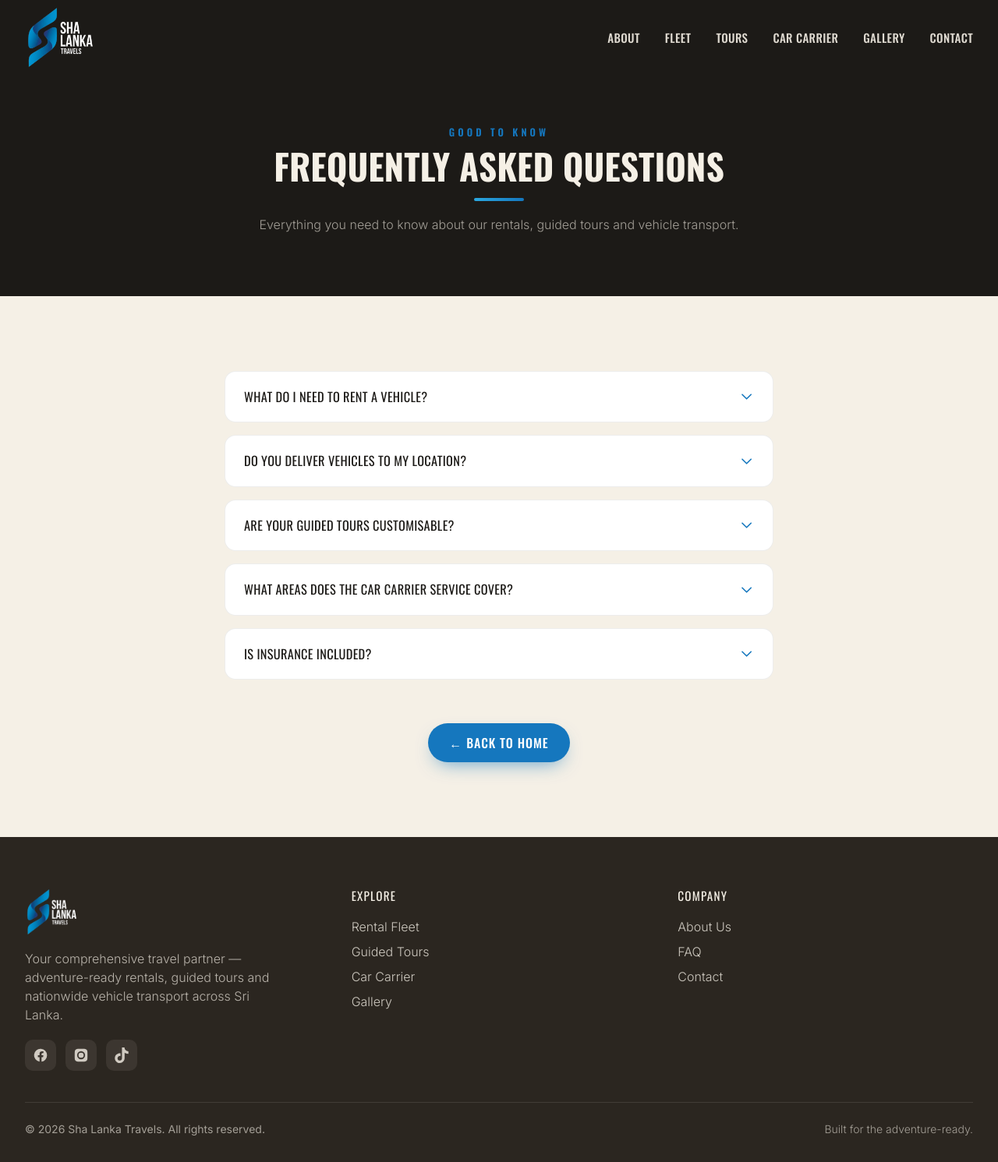
After one commit to mafia1092/sha-lanka, a PHP site: page /faq.html in a window 1280 px wide. The commit adds this page. Shown: the whole page at 78% size. Run offline with PHP 8.4, Linux system fonts and the light colour scheme; some libraries are stand-ins or nearby versions.

Commit message:
Convert site to a hub that links out to the sub-brand websites
- Service cards now link out to their dedicated sites (open in new tab):
  fleet motorcycles/jeeps/motorhomes + all three guided-tour cards
- Car Carrier: replace the two form CTAs with a single "Visit the Site"
  button linking to carcarriernegombo.com
- Remove the "Built for Every Kind of Adventure" highlight band
- Enlarge the header logo by 50% (84/69/75px) and grow the nav bar
  (h-24 default, 5rem scrolled) so the bigger logo fits cleanly
- Move FAQ to its own faq.html page (shared header/footer/styles),
  linked from the footer; remove FAQ from the page and top nav
- Remove the header "Get a Quote" CTA (site now redirects out)

```diff
--- a/assets/css/styles.css
+++ b/assets/css/styles.css
@@ -75,7 +75,7 @@ section[id] { scroll-margin-top: 5rem; }
 
 /* Brand logo (image) — swaps version on scroll */
 .brand-logo-img {
-  height: 56px;
+  height: 84px;
   width: auto;
   display: block;
   transition: height .3s ease;
@@ -83,9 +83,9 @@ section[id] { scroll-margin-top: 5rem; }
 .brand-logo-on-light { display: none; }            /* dark-text version hidden over hero */
 #site-header.scrolled .brand-logo-on-dark  { display: none; }
 #site-header.scrolled .brand-logo-on-light { display: block; }
-#site-header.scrolled .brand-logo-img { height: 46px; }
+#site-header.scrolled .brand-logo-img { height: 69px; }
 .footer-logo { height: 64px; width: auto; display: block; }
-@media (max-width: 480px) { .brand-logo-img { height: 50px; } }
+@media (max-width: 480px) { .brand-logo-img { height: 75px; } }
 
 .nav-link {
   position: relative;
@@ -112,7 +112,7 @@ section[id] { scroll-margin-top: 5rem; }
   backdrop-filter: blur(8px);
   box-shadow: 0 8px 28px -16px rgba(28,26,23,.45);
 }
-#site-header.scrolled #nav-inner { height: 4rem; }
+#site-header.scrolled #nav-inner { height: 5rem; }
 #site-header.scrolled .nav-brand   { color: #1C1A17; }
 #site-header.scrolled .nav-tagline { color: rgba(43,38,32,.55); }
 #site-header.scrolled .nav-link    { color: #2B2620; }
--- /dev/null
+++ b/faq.html
@@ -0,0 +1,195 @@
+<!DOCTYPE html>
+<html lang="en" class="scroll-smooth">
+<head>
+  <meta charset="UTF-8" />
+  <meta name="viewport" content="width=device-width, initial-scale=1.0" />
+  <title>FAQ — Sha Lanka Travels</title>
+  <meta name="description" content="Frequently asked questions about Sha Lanka Travels — rentals, guided tours and nationwide vehicle transport (car carrier) across Sri Lanka." />
+
+  <!-- Favicon -->
+  <link rel="icon" type="image/svg+xml" href="favicon.svg" />
+
+  <!-- Google Fonts: Oswald (display) + Inter (body) -->
+  <link rel="preconnect" href="https://fonts.googleapis.com" />
+  <link rel="preconnect" href="https://fonts.gstatic.com" crossorigin />
+  <link href="https://fonts.googleapis.com/css2?family=Oswald:wght@400;500;600;700&family=Inter:wght@300;400;500;600&display=swap" rel="stylesheet" />
+
+  <!-- AOS scroll animations -->
+  <link href="https://unpkg.com/aos@2.3.1/dist/aos.css" rel="stylesheet" />
+
+  <!-- Tailwind CSS (Play CDN) -->
+  <script src="https://cdn.tailwindcss.com"></script>
+  <script>
+    tailwind.config = {
+      theme: {
+        extend: {
+          colors: {
+            cream:    '#F5F0E6',
+            sand:     '#D9C3A3',
+            clay:     '#B5532A',
+            olive:    '#556B2F',
+            espresso: '#1C1A17',
+            bark:     '#2B2620',
+            brand:    '#1577BE',
+            brandglow:'#2BA8E0',
+          },
+          fontFamily: {
+            display: ['Oswald', 'ui-sans-serif', 'system-ui', 'sans-serif'],
+            body:    ['Inter', 'ui-sans-serif', 'system-ui', 'sans-serif'],
+          },
+        },
+      },
+    };
+  </script>
+
+  <!-- Custom styles -->
+  <link rel="stylesheet" href="assets/css/styles.css" />
+</head>
+
+<body class="font-body bg-cream text-bark antialiased">
+
+  <!-- ============ HEADER / NAV ============ -->
+  <header id="site-header" class="fixed top-0 inset-x-0 z-50 transition-all duration-300">
+    <nav class="max-w-7xl mx-auto px-4 sm:px-6 lg:px-8">
+      <div class="flex items-center justify-between h-24" id="nav-inner">
+        <!-- Brand: logo (swaps light/dark version on scroll) -->
+        <a href="index.html#home" class="flex items-center group" aria-label="Sha Lanka Travels — home">
+          <img src="assets/img/logo-on-dark.png" alt="Sha Lanka Travels" class="brand-logo-img brand-logo-on-dark" />
+          <img src="assets/img/logo-on-light.png" alt="Sha Lanka Travels" class="brand-logo-img brand-logo-on-light" />
+        </a>
+
+        <!-- Desktop nav -->
+        <ul class="hidden lg:flex items-center gap-8 font-display tracking-wide text-[15px] uppercase">
+          <li><a href="index.html#about" class="nav-link">About</a></li>
+          <li><a href="index.html#fleet" class="nav-link">Fleet</a></li>
+          <li><a href="index.html#tours" class="nav-link">Tours</a></li>
+          <li><a href="index.html#carrier" class="nav-link">Car Carrier</a></li>
+          <li><a href="index.html#gallery" class="nav-link">Gallery</a></li>
+          <li><a href="index.html#contact" class="nav-link">Contact</a></li>
+        </ul>
+
+        <!-- Mobile toggle -->
+        <button id="menu-toggle" class="lg:hidden inline-flex items-center justify-center w-11 h-11 rounded-md nav-link" aria-label="Open menu" aria-expanded="false">
+          <svg id="icon-open" xmlns="http://www.w3.org/2000/svg" class="w-7 h-7" fill="none" viewBox="0 0 24 24" stroke="currentColor" stroke-width="2"><path stroke-linecap="round" stroke-linejoin="round" d="M4 6h16M4 12h16M4 18h16"/></svg>
+          <svg id="icon-close" xmlns="http://www.w3.org/2000/svg" class="w-7 h-7 hidden" fill="none" viewBox="0 0 24 24" stroke="currentColor" stroke-width="2"><path stroke-linecap="round" stroke-linejoin="round" d="M6 18L18 6M6 6l12 12"/></svg>
+        </button>
+      </div>
+    </nav>
+
+    <!-- Mobile menu -->
+    <div id="mobile-menu" class="lg:hidden hidden bg-espresso/98 backdrop-blur border-t border-white/10">
+      <ul class="px-6 py-4 space-y-1 font-display tracking-wide uppercase text-cream">
+        <li><a href="index.html#about" class="mobile-link">About</a></li>
+        <li><a href="index.html#fleet" class="mobile-link">Fleet</a></li>
+        <li><a href="index.html#tours" class="mobile-link">Tours</a></li>
+        <li><a href="index.html#carrier" class="mobile-link">Car Carrier</a></li>
+        <li><a href="index.html#gallery" class="mobile-link">Gallery</a></li>
+        <li><a href="index.html#contact" class="mobile-link">Contact</a></li>
+      </ul>
+    </div>
+  </header>
+
+  <!-- ============ PAGE BANNER ============ -->
+  <section class="relative bg-espresso text-cream pt-40 pb-20 overflow-hidden">
+    <div class="relative z-10 max-w-3xl mx-auto px-4 sm:px-6 lg:px-8 text-center">
+      <p class="eyebrow">Good to Know</p>
+      <h1 class="section-title text-cream">Frequently Asked Questions</h1>
+      <span class="title-underline mx-auto"></span>
+      <p class="section-sub text-cream/75">Everything you need to know about our rentals, guided tours and vehicle transport.</p>
+    </div>
+  </section>
+
+  <!-- ============ FAQ ============ -->
+  <section id="faq" class="py-24 bg-cream">
+    <div class="max-w-3xl mx-auto px-4 sm:px-6 lg:px-8">
+      <div class="space-y-4" id="faq-list">
+        <div class="faq-item" data-aos="fade-up">
+          <button class="faq-q" aria-expanded="false">
+            <span>What do I need to rent a vehicle?</span>
+            <svg class="faq-chevron" fill="none" viewBox="0 0 24 24" stroke="currentColor" stroke-width="2"><path stroke-linecap="round" stroke-linejoin="round" d="M19 9l-7 7-7-7"/></svg>
+          </button>
+          <div class="faq-a"><p>A valid driving licence (and an International Driving Permit where required), a form of ID, and a refundable deposit. Our team will confirm the exact requirements for your chosen vehicle.</p></div>
+        </div>
+
+        <div class="faq-item" data-aos="fade-up">
+          <button class="faq-q" aria-expanded="false">
+            <span>Do you deliver vehicles to my location?</span>
+            <svg class="faq-chevron" fill="none" viewBox="0 0 24 24" stroke="currentColor" stroke-width="2"><path stroke-linecap="round" stroke-linejoin="round" d="M19 9l-7 7-7-7"/></svg>
+          </button>
+          <div class="faq-a"><p>Yes — we offer island-wide pickup and delivery options for rentals. Share your location when you enquire and we'll arrange the most convenient handover.</p></div>
+        </div>
+
+        <div class="faq-item" data-aos="fade-up">
+          <button class="faq-q" aria-expanded="false">
+            <span>Are your guided tours customisable?</span>
+            <svg class="faq-chevron" fill="none" viewBox="0 0 24 24" stroke="currentColor" stroke-width="2"><path stroke-linecap="round" stroke-linejoin="round" d="M19 9l-7 7-7-7"/></svg>
+          </button>
+          <div class="faq-a"><p>Absolutely. Every itinerary can be tailored to your dates, pace and interests — from short weekend rides to multi-week island expeditions.</p></div>
+        </div>
+
+        <div class="faq-item" data-aos="fade-up">
+          <button class="faq-q" aria-expanded="false">
+            <span>What areas does the car carrier service cover?</span>
+            <svg class="faq-chevron" fill="none" viewBox="0 0 24 24" stroke="currentColor" stroke-width="2"><path stroke-linecap="round" stroke-linejoin="round" d="M19 9l-7 7-7-7"/></svg>
+          </button>
+          <div class="faq-a"><p>Our vehicle transport and towing covers the whole of Sri Lanka. Whether it's a breakdown recovery or a scheduled inter-city move, we'll get your vehicle there safely.</p></div>
+        </div>
+
+        <div class="faq-item" data-aos="fade-up">
+          <button class="faq-q" aria-expanded="false">
+            <span>Is insurance included?</span>
+            <svg class="faq-chevron" fill="none" viewBox="0 0 24 24" stroke="currentColor" stroke-width="2"><path stroke-linecap="round" stroke-linejoin="round" d="M19 9l-7 7-7-7"/></svg>
+          </button>
+          <div class="faq-a"><p>All rentals and transport are covered by insurance. We'll walk you through exactly what's included and any optional extras before you book.</p></div>
+        </div>
+      </div>
+
+      <div class="text-center mt-14" data-aos="fade-up">
+        <a href="index.html" class="btn-primary">← Back to Home</a>
+      </div>
+    </div>
+  </section>
+
+  <!-- ============ FOOTER ============ -->
+  <footer class="bg-bark text-cream/80 pt-16 pb-8">
+    <div class="max-w-7xl mx-auto px-4 sm:px-6 lg:px-8">
+      <div class="grid md:grid-cols-3 gap-10 pb-10 border-b border-white/10">
+        <div>
+          <img src="assets/img/logo-on-dark.png" alt="Sha Lanka Travels" class="footer-logo mb-4" />
+          <p class="font-light text-cream/70 max-w-xs">Your comprehensive travel partner — adventure-ready rentals, guided tours and nationwide vehicle transport across Sri Lanka.</p>
+          <div class="flex items-center gap-3 mt-5">
+            <a href="https://www.facebook.com/profile.php?id=61575452196155" target="_blank" rel="noopener" aria-label="Facebook" class="social-ic"><svg viewBox="0 0 24 24" fill="currentColor" class="w-5 h-5"><path d="M22 12a10 10 0 10-11.56 9.88v-6.99H7.9V12h2.54V9.8c0-2.5 1.49-3.89 3.78-3.89 1.09 0 2.24.2 2.24.2v2.46h-1.26c-1.24 0-1.63.77-1.63 1.56V12h2.78l-.44 2.89h-2.34v6.99A10 10 0 0022 12z"/></svg></a>
+            <a href="https://www.instagram.com/sha_lanka_travels/" target="_blank" rel="noopener" aria-label="Instagram" class="social-ic"><svg viewBox="0 0 24 24" fill="currentColor" class="w-5 h-5"><path d="M12 2.16c3.2 0 3.58.01 4.85.07 1.17.05 1.8.25 2.23.41.56.22.96.48 1.38.9.42.42.68.82.9 1.38.16.43.36 1.06.41 2.23.06 1.27.07 1.65.07 4.85s-.01 3.58-.07 4.85c-.05 1.17-.25 1.8-.41 2.23-.22.56-.48.96-.9 1.38-.42.42-.82.68-1.38.9-.43.16-1.06.36-2.23.41-1.27.06-1.65.07-4.85.07s-3.58-.01-4.85-.07c-1.17-.05-1.8-.25-2.23-.41a3.7 3.7 0 01-1.38-.9 3.7 3.7 0 01-.9-1.38c-.16-.43-.36-1.06-.41-2.23-.06-1.27-.07-1.65-.07-4.85s.01-3.58.07-4.85c.05-1.17.25-1.8.41-2.23.22-.56.48-.96.9-1.38.42-.42.82-.68 1.38-.9.43-.16 1.06-.36 2.23-.41C8.42 2.17 8.8 2.16 12 2.16zm0 3.68a6.16 6.16 0 100 12.32 6.16 6.16 0 000-12.32zm0 10.16a4 4 0 110-8 4 4 0 010 8zm6.41-10.4a1.44 1.44 0 11-2.88 0 1.44 1.44 0 012.88 0z"/></svg></a>
+            <a href="https://www.tiktok.com/@shalankatravelsofficial" target="_blank" rel="noopener" aria-label="TikTok" class="social-ic"><svg viewBox="0 0 24 24" fill="currentColor" class="w-5 h-5"><path d="M12.525.02c1.31-.02 2.61-.01 3.91-.02.08 1.53.63 3.09 1.75 4.17 1.12 1.11 2.7 1.62 4.24 1.79v4.03c-1.44-.05-2.89-.35-4.2-.97-.57-.26-1.1-.59-1.62-.93-.01 2.92.01 5.84-.02 8.75-.08 1.4-.54 2.79-1.35 3.94-1.31 1.92-3.58 3.17-5.91 3.21-1.43.08-2.86-.31-4.08-1.03-2.02-1.19-3.44-3.37-3.65-5.71-.02-.5-.03-1-.01-1.49.18-1.9 1.12-3.72 2.58-4.96 1.66-1.44 3.98-2.13 6.15-1.72.02 1.48-.04 2.96-.04 4.44-.99-.32-2.15-.23-3.02.37-.63.41-1.11 1.04-1.36 1.75-.21.51-.15 1.07-.14 1.61.24 1.64 1.82 3.02 3.5 2.87 1.12-.01 2.19-.66 2.77-1.61.19-.33.4-.67.41-1.06.1-1.79.06-3.57.07-5.36.01-4.03-.01-8.05.02-12.07z"/></svg></a>
+          </div>
+        </div>
+        <div>
+          <h4 class="footer-h">Explore</h4>
+          <ul class="space-y-2 font-light">
+            <li><a href="index.html#fleet" class="footer-link">Rental Fleet</a></li>
+            <li><a href="index.html#tours" class="footer-link">Guided Tours</a></li>
+            <li><a href="index.html#carrier" class="footer-link">Car Carrier</a></li>
+            <li><a href="index.html#gallery" class="footer-link">Gallery</a></li>
+          </ul>
+        </div>
+        <div>
+          <h4 class="footer-h">Company</h4>
+          <ul class="space-y-2 font-light">
+            <li><a href="index.html#about" class="footer-link">About Us</a></li>
+            <li><a href="faq.html" class="footer-link">FAQ</a></li>
+            <li><a href="index.html#contact" class="footer-link">Contact</a></li>
+          </ul>
+        </div>
+      </div>
+      <div class="flex flex-col sm:flex-row items-center justify-between gap-3 pt-6 text-sm text-cream/60">
+        <p>&copy; <span id="year"></span> Sha Lanka Travels. All rights reserved.</p>
+        <p class="font-light">Built for the adventure-ready.</p>
+      </div>
+    </div>
+  </footer>
+
+  <!-- Scripts -->
+  <script src="https://unpkg.com/aos@2.3.1/dist/aos.js"></script>
+  <script src="assets/js/main.js"></script>
+</body>
+</html>
```
Also changed, not shown: index.html (+9 -98 lines).
